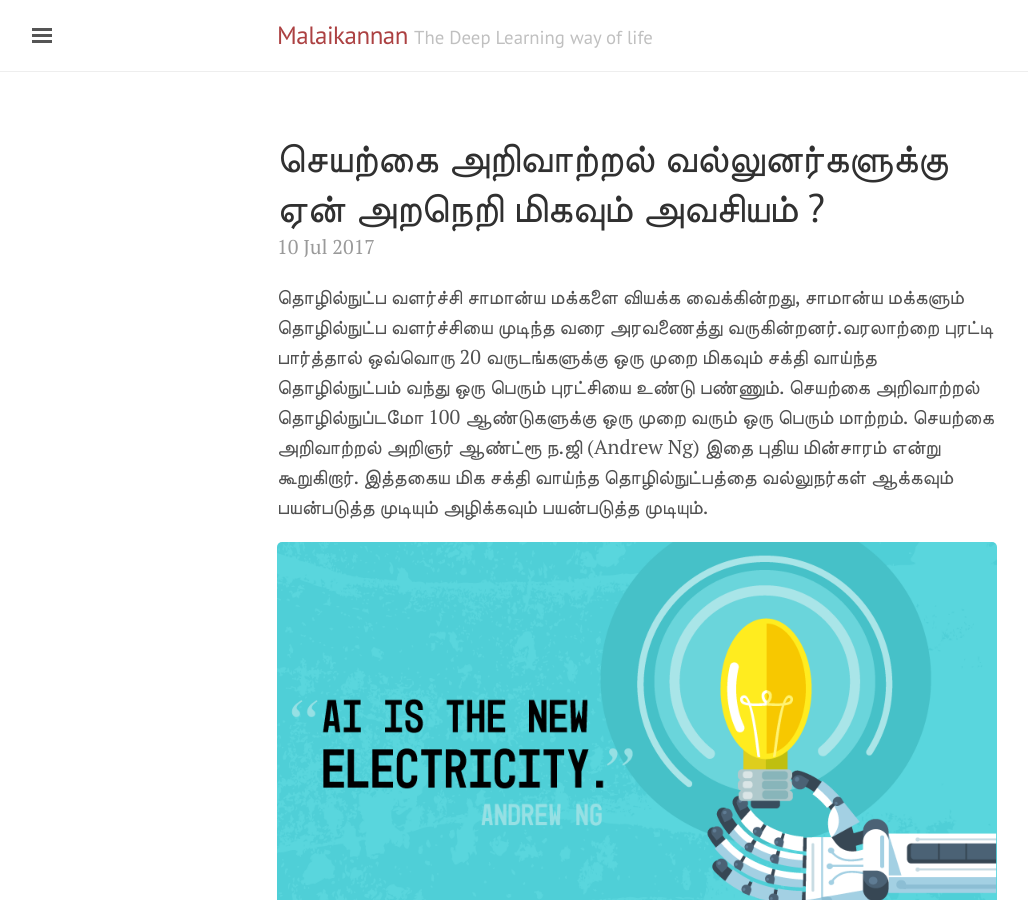
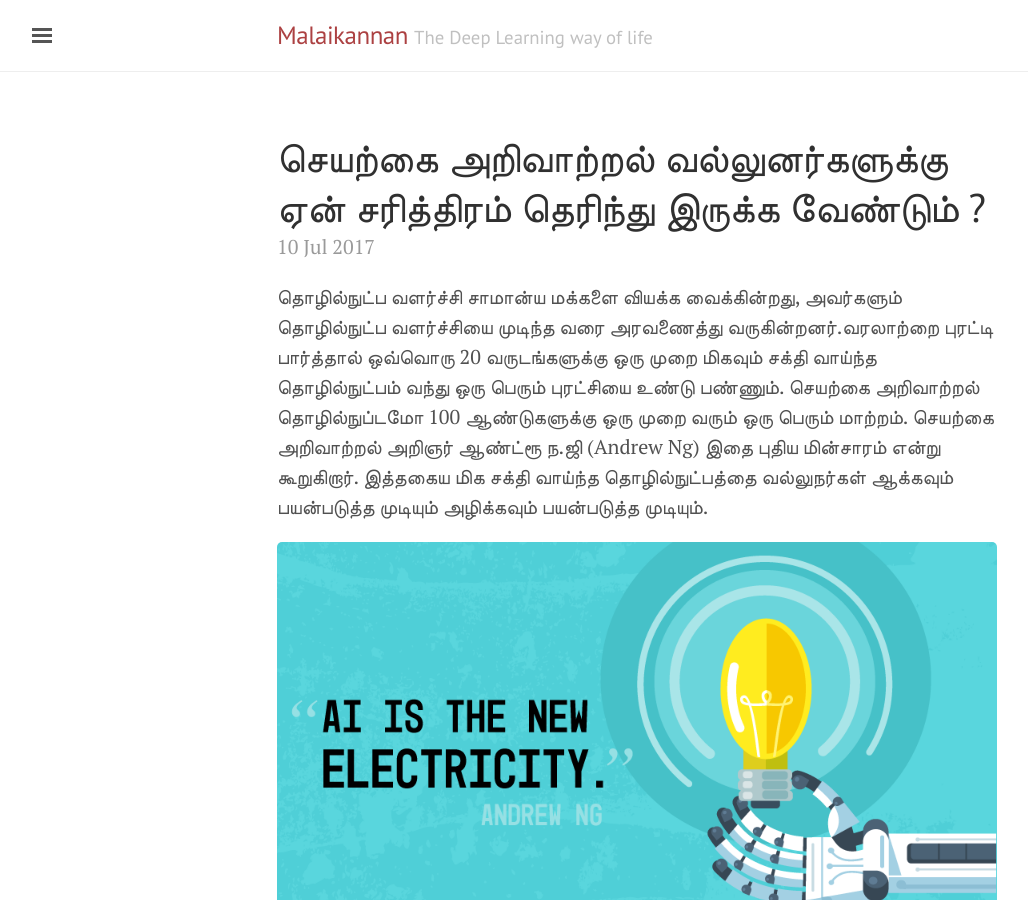
Before and after one commit to malaikannan/malaikannan.github.io, a Jekyll site: the page built from _posts/2017-07-10-செயற்கை-அறிவாற்றல்-வல்லுனர்களுக்கு-ஏன்-அறநெறி-மிகவும்-அவசியம்.markdown, in a window 1280 px wide and 900 px high. Shown: the whole window, without its empty margins (3-1031 px from the left). Built offline with Jekyll 4.4.1, drawn with Linux system fonts in a browser that asks for light colours; comment, search, counter and statistics services are not loaded.

Commit message:
second tamil blog

```diff
--- a/_posts/2017-07-10-செயற்கை-அறிவாற்றல்-வல்லுனர்களுக்கு-ஏன்-அறநெறி-மிகவும்-அவசியம்.markdown
+++ b/_posts/2017-07-10-செயற்கை-அறிவாற்றல்-வல்லுனர்களுக்கு-ஏன்-அறநெறி-மிகவும்-அவசியம்.markdown
@@ -1,10 +1,10 @@
 ---
 layout: "post"
-title: "செயற்கை அறிவாற்றல் வல்லுனர்களுக்கு ஏன்  அறநெறி மிகவும் அவசியம் ?"
+title: "செயற்கை அறிவாற்றல் வல்லுனர்களுக்கு ஏன்  சரித்திரம் தெரிந்து இருக்க வேண்டும் ?"
 date: "2017-07-10 18:37"
 ---
 
-தொழில்நுட்ப வளர்ச்சி சாமான்ய மக்களை வியக்க வைக்கின்றது, சாமான்ய மக்களும் தொழில்நுட்ப வளர்ச்சியை முடிந்த வரை  அரவணைத்து வருகின்றனர்.வரலாற்றை புரட்டி பார்த்தால் ஒவ்வொரு 20 வருடங்களுக்கு ஒரு முறை மிகவும் சக்தி வாய்ந்த தொழில்நுட்பம் வந்து ஒரு பெரும் புரட்சியை உண்டு பண்ணும். செயற்கை அறிவாற்றல் தொழில்நுப்டமோ 100 ஆண்டுகளுக்கு  ஒரு முறை வரும் ஒரு பெரும் மாற்றம். செயற்கை  அறிவாற்றல் அறிஞர் ஆண்ட்ரூ ந.ஜி (Andrew Ng) இதை புதிய மின்சாரம் என்று கூறுகிறார்.  இத்தகைய மிக சக்தி வாய்ந்த தொழில்நுட்பத்தை வல்லுநர்கள் ஆக்கவும் பயன்படுத்த முடியும் அழிக்கவும் பயன்படுத்த முடியும்.
+தொழில்நுட்ப வளர்ச்சி சாமான்ய மக்களை வியக்க வைக்கின்றது, அவர்களும்  தொழில்நுட்ப வளர்ச்சியை முடிந்த வரை  அரவணைத்து வருகின்றனர்.வரலாற்றை புரட்டி பார்த்தால் ஒவ்வொரு 20 வருடங்களுக்கு ஒரு முறை மிகவும் சக்தி வாய்ந்த தொழில்நுட்பம் வந்து ஒரு பெரும் புரட்சியை உண்டு பண்ணும். செயற்கை அறிவாற்றல் தொழில்நுப்டமோ 100 ஆண்டுகளுக்கு  ஒரு முறை வரும் ஒரு பெரும் மாற்றம். செயற்கை  அறிவாற்றல் அறிஞர் ஆண்ட்ரூ ந.ஜி (Andrew Ng) இதை புதிய மின்சாரம் என்று கூறுகிறார்.  இத்தகைய மிக சக்தி வாய்ந்த தொழில்நுட்பத்தை வல்லுநர்கள் ஆக்கவும் பயன்படுத்த முடியும் அழிக்கவும் பயன்படுத்த முடியும்.
 
 ![மின்சாரம்](/assets/2017-07-10-Ethics in AI/AI_new_elecricity.png)
 
```
